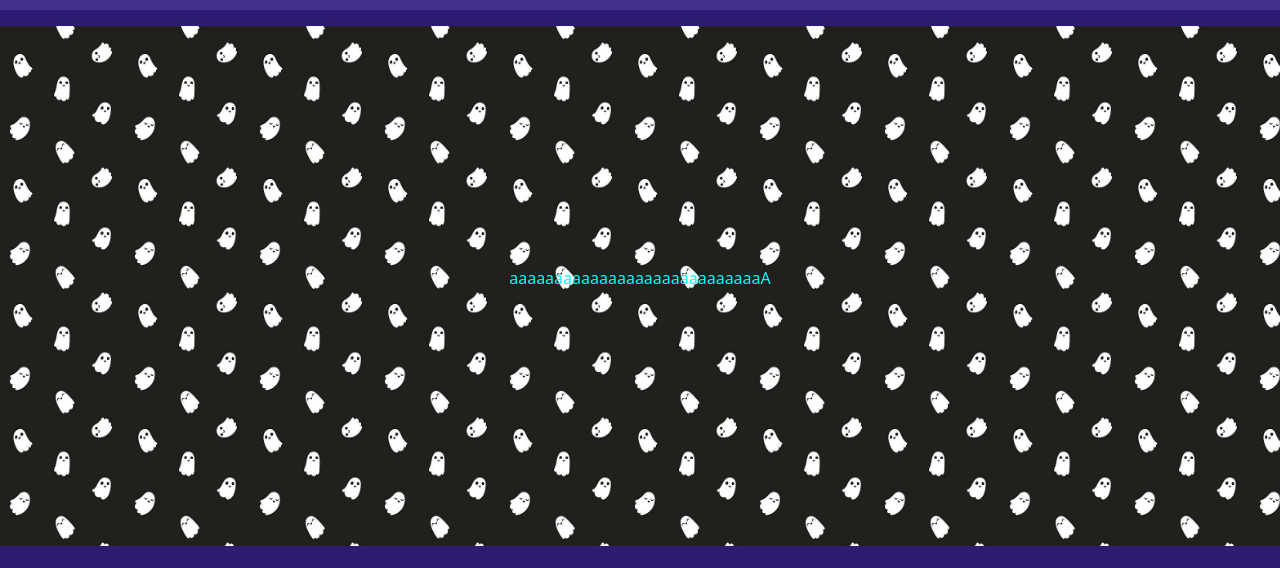
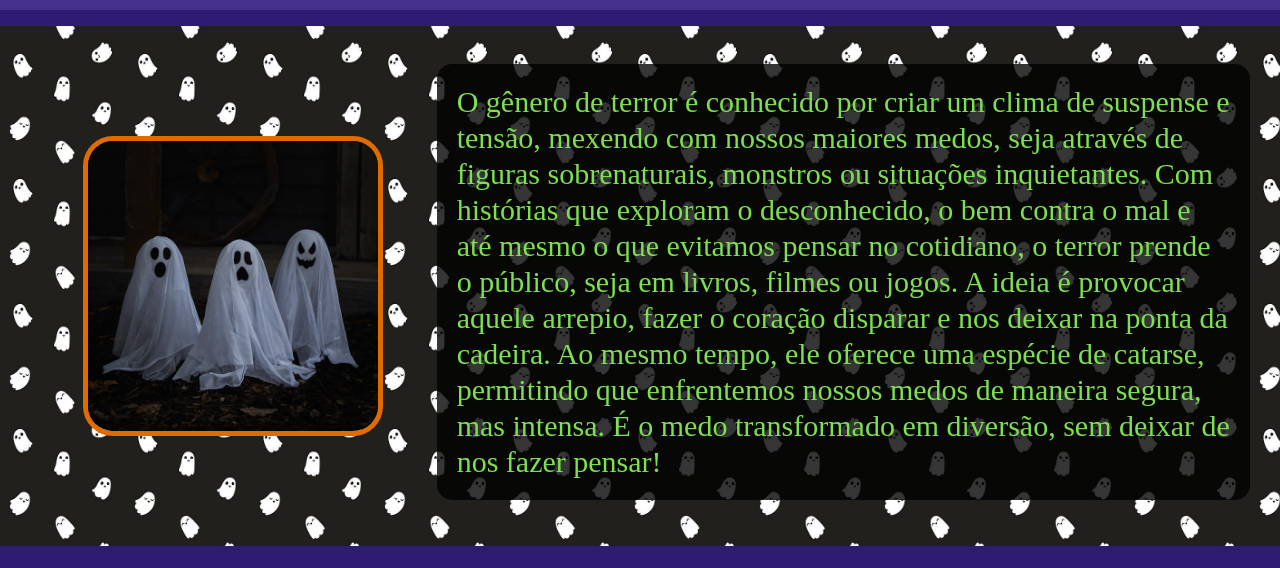
Before and after one commit to Julia708/halloween.github.io, a plain HTML site: page sobre.html in a window 1280 px wide. Shown: the part 225-793 px from the top of the page. Drawn offline with nearby package versions, Linux system fonts and the light colour scheme; a web font is replaced by a local one.

Commit message:
Commit: save.

```diff
--- a/css/style.css
+++ b/css/style.css
@@ -81,19 +81,44 @@ body {
     font-family: "konstantine";
 }
 
+#conteudo h1 {
+    background-color: rgba(0, 0, 0, 0);
+    border-radius: 15px;
+    padding: 20px;
+}
+
 #imageHome {
     border-radius: 30px;
     border: 5px rgb(224, 108, 0) solid;
 }
 
+#imageSobre {
+    grid-columns: 1;
+    justify-self: center;
+    border-radius: 30px;
+    border: 5px rgb(224, 108, 0) solid;
+}
+
 #sobre {
-    display: flex;
+    display: grid;
+    grid-template-columns: 1fr 2fr;
     background-image: url("img/background.png");
     background-size: 250px 250px;
     height: 520px;
     align-items: center;
     justify-content: space-around;
-    color: aqua;
+    color: rgb(125, 224, 80);
+    font-family: "font";
+    padding: 30px;
+
+}
+
+#sobre h1 {
+    grid-column: 2;
+    background-color: rgba(0, 0, 0, 0.788);
+    border-radius: 15px;
+    padding: 20px;
+    font-size: 30px;
 }
 
 #galeria {
@@ -136,8 +161,8 @@ body {
     background-size: 250px 250px;
     width: 100%;
     height: fit-content;
-    font-family: "Dream";
-    color: rgb(59, 112, 156);
+    font-family: "font";
+    color: rgb(125, 224, 80);
     padding: 30px;
 }
 
@@ -162,8 +187,6 @@ body {
     grid-row: 1 / 6;
     justify-self: center;
 }
-
-
 
 #enviar {
     width: 100px;
--- a/sobre.html
+++ b/sobre.html
@@ -10,7 +10,7 @@
     <link rel="stylesheet" href="css/style.css">
     <link href="https://fonts.googleapis.com/css2?family=Material+Symbols+Outlined" rel="stylesheet" />
 </head>
-<body>
+<body onresize="mudouTamanho()">
     <div id="cabecalho">
         <img id="logo" src="css/img/ceifador.png" href="logo">
     </div>
@@ -23,7 +23,8 @@
     </ul>
 
     <div id="sobre">
-        <p>aaaaaaaaaaaaaaaaaaaaaaaaaaaaA</p>
+        <img id="imageSobre" src="css/img/ftasma.png" width="300" height="300">
+        <h1>O gênero de terror é conhecido por criar um clima de suspense e tensão, mexendo com nossos maiores medos, seja através de figuras sobrenaturais, monstros ou situações inquietantes. Com histórias que exploram o desconhecido, o bem contra o mal e até mesmo o que evitamos pensar no cotidiano, o terror prende o público, seja em livros, filmes ou jogos. A ideia é provocar aquele arrepio, fazer o coração disparar e nos deixar na ponta da cadeira. Ao mesmo tempo, ele oferece uma espécie de catarse, permitindo que enfrentemos nossos medos de maneira segura, mas intensa. É o medo transformado em diversão, sem deixar de nos fazer pensar!</h1>
     </div>
 
     <div id="rodape">
```
Also changed, not shown: contato.html (+1 -1 lines), galeria.html (+1 -1 lines).
